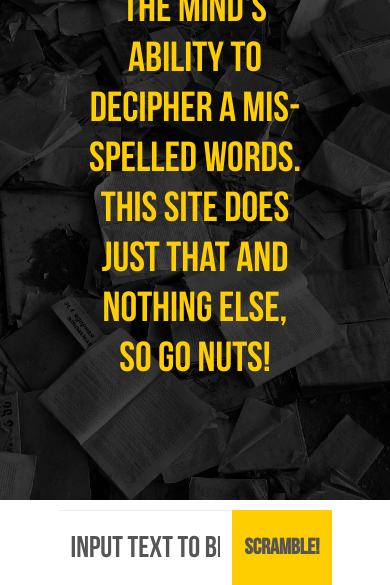
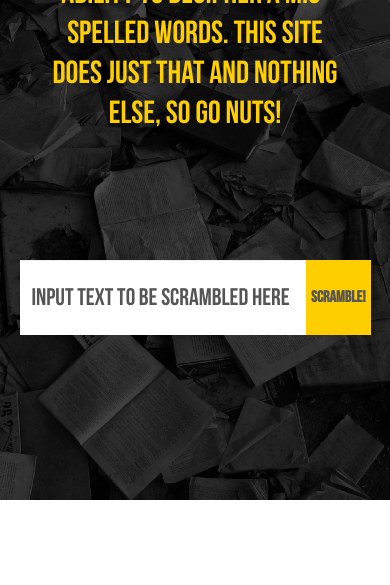
Before and after one commit to PrettyHandsomeNerds/PrettyHandsomeNerds.github.io, a plain HTML site: page index.html in a window 390 px wide. Shown: the part 344-929 px from the top of the page. After the commit the page ends 844 px from the top, so only its background shows below. Drawn offline with Linux system fonts and the light colour scheme.

Commit message:
Fixed iPhone css size problem

```diff
--- a/css/main.css
+++ b/css/main.css
@@ -269,6 +269,23 @@ section.blur {
         font-size: 26px;
         line-height: 35px;
     }
+    .explain {
+        font-size: 32px;
+        line-height: 40px;
+        width: 75vw;
+    }
+    .input {
+        width: 90vw;
+        padding: 15vh 0;
+    }
+    #inputText {
+        height: 75px;
+        font-size: 24px;
+    }
+    .input span {
+        font-size: 16px;
+        padding: 5px;
+    }
 }
 
 /* ==========================================================================
--- a/index.html
+++ b/index.html
@@ -5,7 +5,7 @@
         <meta http-equiv="X-UA-Compatible" content="IE=edge,chrome=1">
         <title>Pretty Handsome Scramble</title>
         <meta name="description" content="">
-        <meta name="viewport" content="width=device-width, initial-scale=1">
+        <meta name="viewport" content="width=device-width, initial-scale=0.7">
 
         <meta property="og:image" content="-" />
         <meta property="og:title" content="Pretty Handsome Scrambler" />
@@ -54,7 +54,6 @@
             </div>
         </section>
         <script>window.jQuery || document.write('<script src="js/vendor/jquery-1.11.0.min.js"><\/script>')</script>
-        <script src="js/blur.min.js"></script>
         <script src="js/scrambler_niklas.js"></script>
         <script src="js/scrambler.js"></script>
         <script src="js/main.js"></script>
```
